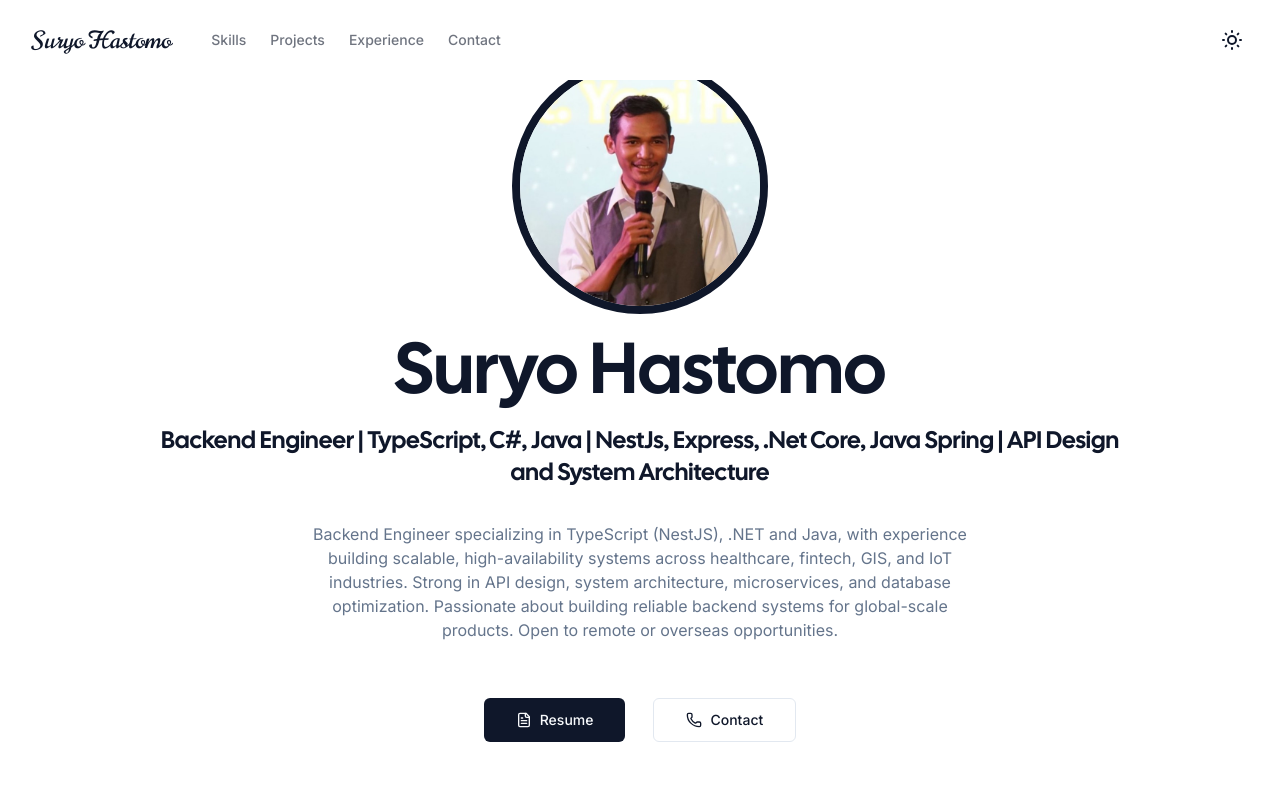
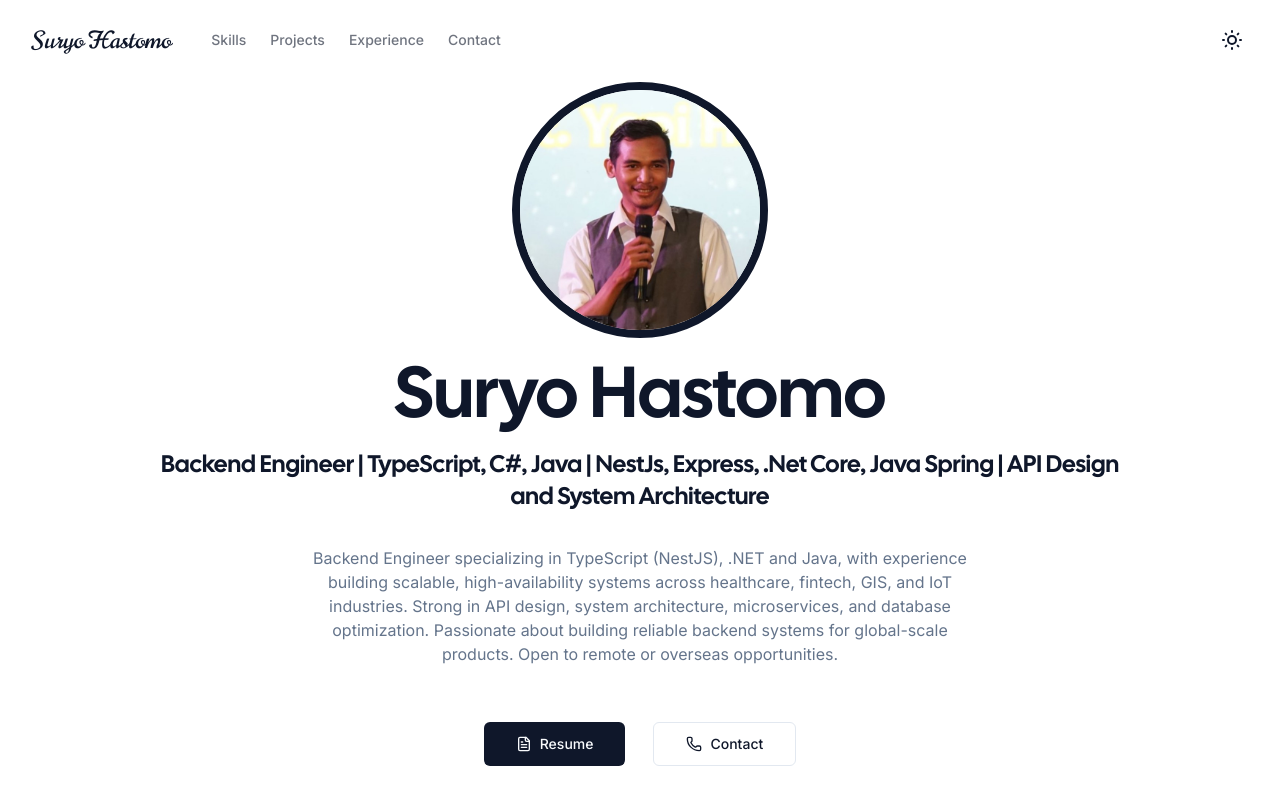
Before and after one commit to soerjo/my-web-portofolia, a Next.js app: page / in a window 1280 px wide. Shown: the top 800 px of the page. Built offline with nearby package versions, Linux system fonts and the light colour scheme.

Commit message:
refactor: add margin top

```diff
--- a/app/(root)/page.tsx
+++ b/app/(root)/page.tsx
@@ -81,7 +81,7 @@ export default function IndexPage() {
             height={100}
             width={100}
             sizes="100vw"
-            className="bg-primary rounded-full mb-0 h-auto md:mb-2 w-[60%] max-w-[16rem] border-8 border-primary"
+            className="bg-primary rounded-full mt-12 mb-0 h-auto md:mb-2 w-[60%] max-w-[16rem] border-8 border-primary"
             alt="Suryo - Portfolio"
             priority
           />
```
